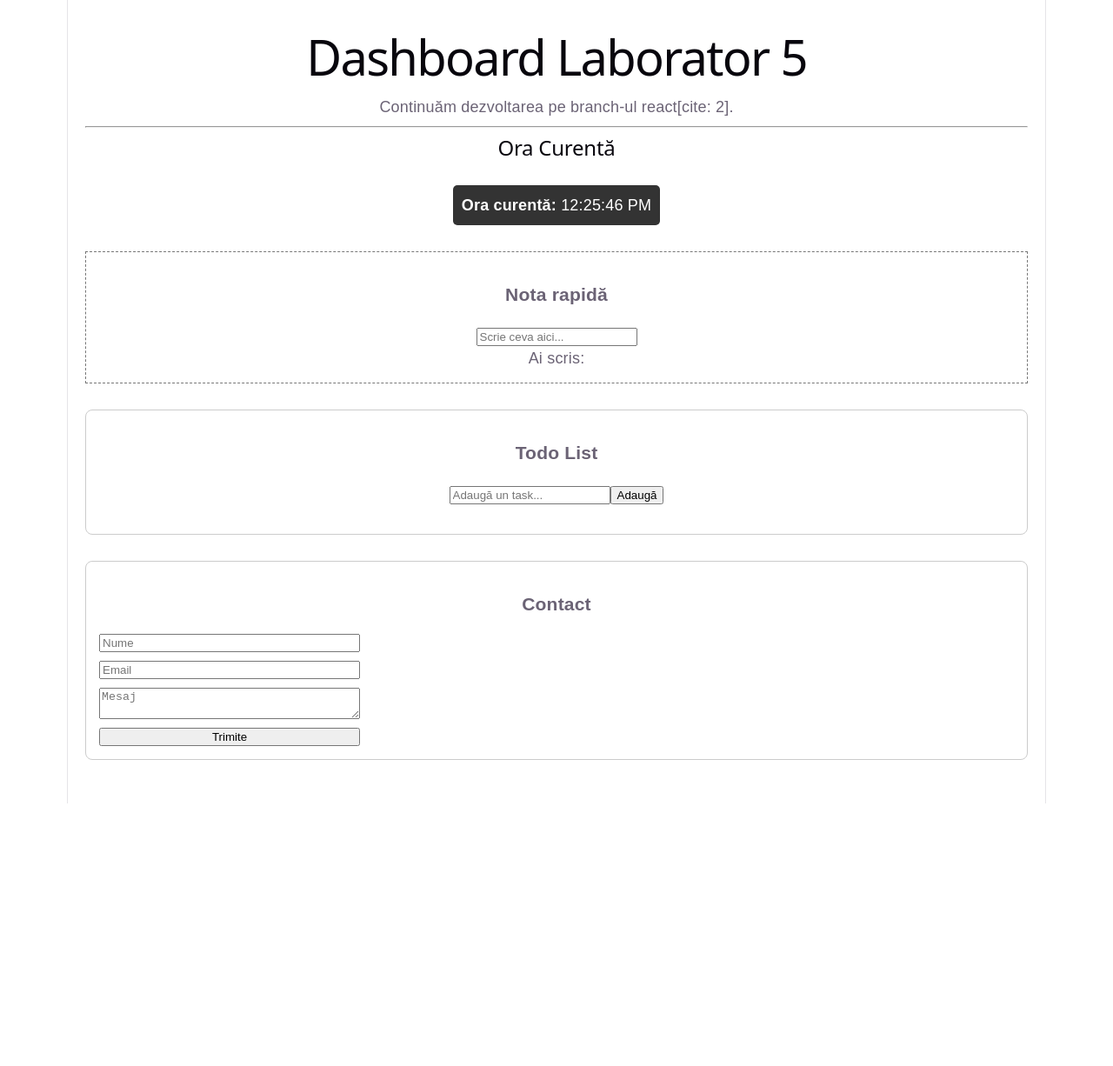
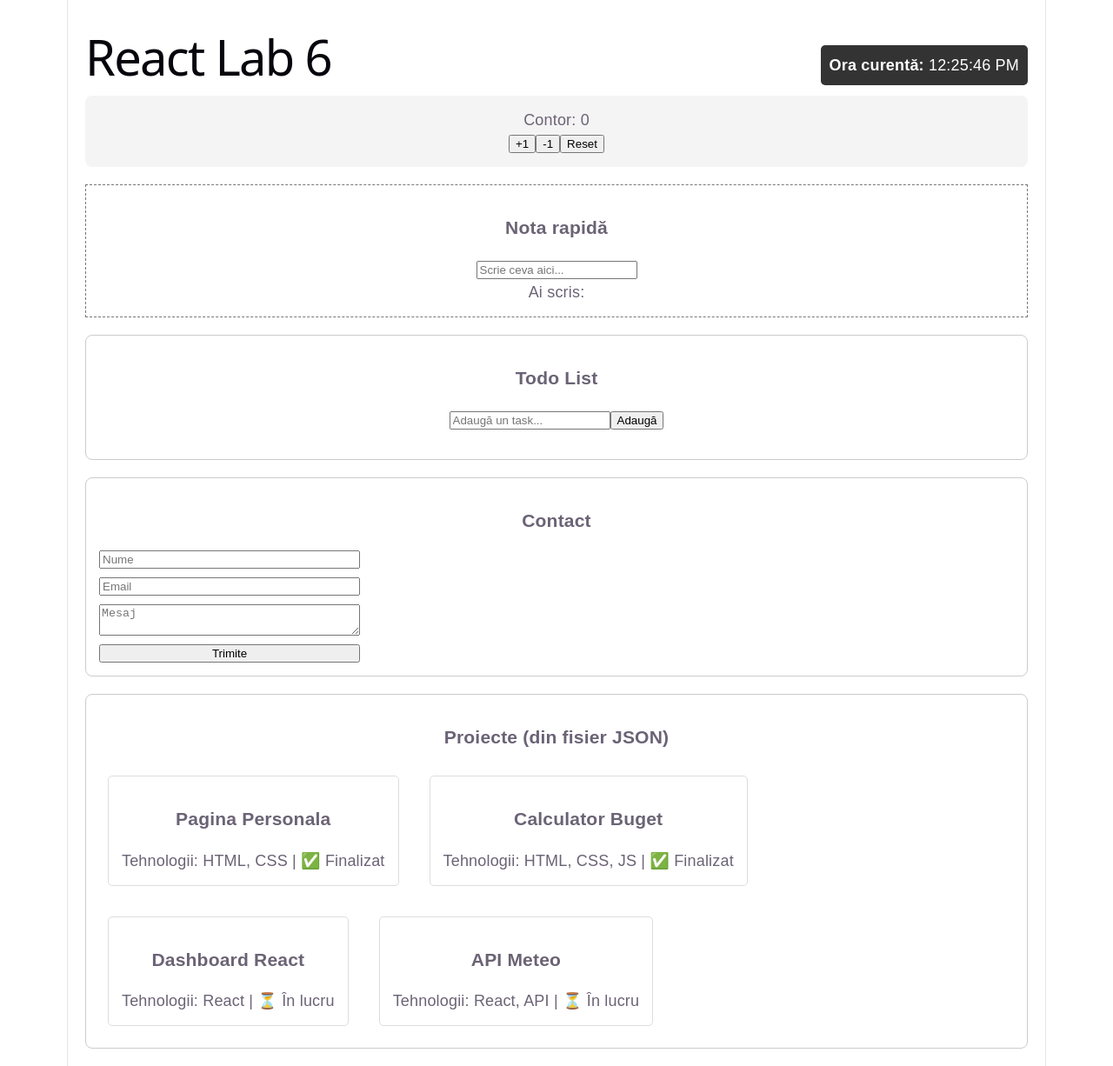
Before and after one commit to andrei-rd/Lab-PW, a React (Vite) app: page /projects in a window 1280 px wide. Shown: the whole page at 87% size. Before the commit the page ends 924 px from the top, so only its background shows below. Built offline with nearby package versions, Linux system fonts and the light colour scheme.

Commit message:
Laborator 6: Implementat componenta ProjectList cu fetch din JSON

```diff
--- /dev/null
+++ b/public/data/projects.json
@@ -0,0 +1,8 @@
+{
+ "projects": [
+ { "id": 1, "title": "Pagina Personala", "tech": "HTML, CSS", "done": true },
+ { "id": 2, "title": "Calculator Buget", "tech": "HTML, CSS, JS", "done": true },
+ { "id": 3, "title": "Dashboard React", "tech": "React", "done": false },
+ { "id": 4, "title": "API Meteo", "tech": "React, API", "done": false }
+ ]
+}
--- a/src/App.jsx
+++ b/src/App.jsx
@@ -1,33 +1,34 @@
-import React from 'react';
+import { useState } from 'react';
+import Card from './Card';
 import QuickNote from './QuickNote';
 import TodoList from './TodoList';
 import ContactForm from './ContactForm';
 import Clock from './Clock';
+import ProjectList from './ProjectList'; // <-- Importul nou
 
 function App() {
+  const [count, setCount] = useState(0);
+
   return (
-    <div className="container" style={{ padding: '20px', fontFamily: 'Arial, sans-serif' }}>
-      <h1>Dashboard Laborator 5</h1>
-      <p>Continuăm dezvoltarea pe branch-ul react[cite: 2].</p>
+    <div style={{ padding: '20px', fontFamily: 'Arial, sans-serif' }}>
+      <div style={{ display: 'flex', justifyContent: 'space-between', alignItems: 'center' }}>
+        <h1>React Lab 6</h1>
+        <Clock />
+      </div>
 
-      <hr />
+      <div style={{ background: '#f4f4f4', padding: '15px', borderRadius: '8px', marginBottom: '20px' }}>
+        <p>Contor: {count}</p>
+        <button onClick={() => setCount(count + 1)}>+1</button>
+        <button onClick={() => setCount(count - 1)}>-1</button>
+        <button onClick={() => setCount(0)}>Reset</button>
+      </div>
 
-      <section style={{ marginBottom: '30px' }}>
-        <h2>Ora Curentă</h2>
-        <Clock />
-      </section>
+      <QuickNote />
+      <TodoList />
+      <ContactForm />
 
-      <section style={{ marginBottom: '30px' }}>
-        <QuickNote />
-      </section>
-
-      <section style={{ marginBottom: '30px' }}>
-        <TodoList />
-      </section>
-
-      <section style={{ marginBottom: '30px' }}>
-        <ContactForm />
-      </section>
+      {/* Aici am adăugat lista nouă cu Fetch */}
+      <ProjectList />
 
     </div>
   );
--- /dev/null
+++ b/src/ProjectList.jsx
@@ -0,0 +1,37 @@
+import { useState, useEffect } from 'react';
+import Card from './Card';
+
+function ProjectList() {
+  const [projects, setProjects] = useState([]);
+  const [loading, setLoading] = useState(true);
+
+  useEffect(() => {
+    fetch('/data/projects.json')
+      .then((response) => response.json())
+      .then((data) => {
+        setProjects(data.projects);
+        setLoading(false);
+      });
+  }, []);
+
+  if (loading) {
+    return <div>Se încarcă...</div>;
+  }
+
+  return (
+    <div style={{ marginTop: '20px', padding: '15px', border: '1px solid #ccc', borderRadius: '8px' }}>
+      <h3>Proiecte (din fisier JSON)</h3>
+      <div style={{ display: 'flex', flexWrap: 'wrap', gap: '15px' }}>
+        {projects.map((project) => (
+          <Card
+            key={project.id}
+            title={project.title}
+            description={`Tehnologii: ${project.tech} | ${project.done ? '✅ Finalizat' : '⏳ În lucru'}`}
+          />
+        ))}
+      </div>
+    </div>
+  );
+}
+
+export default ProjectList;
```
